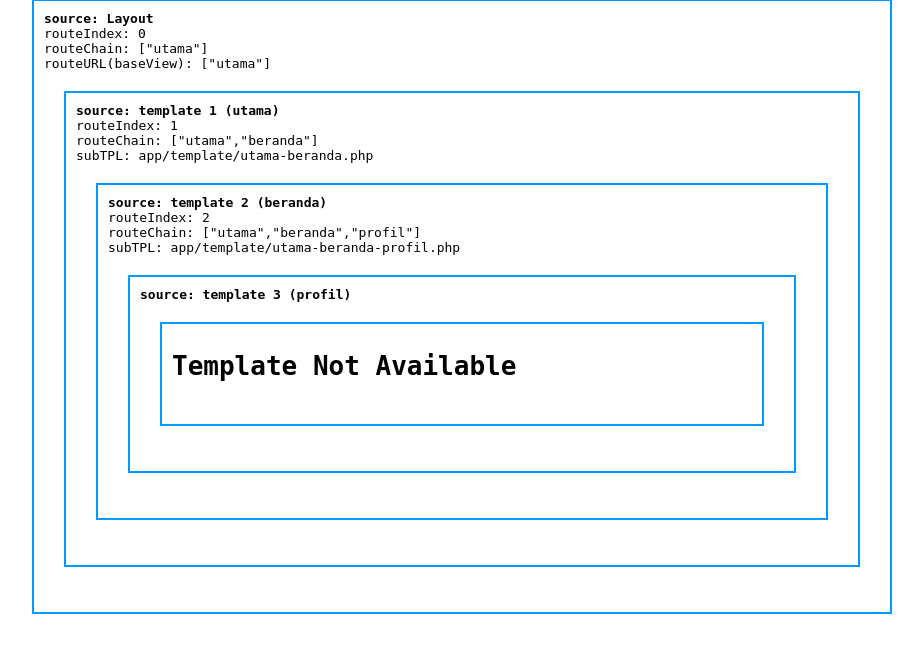
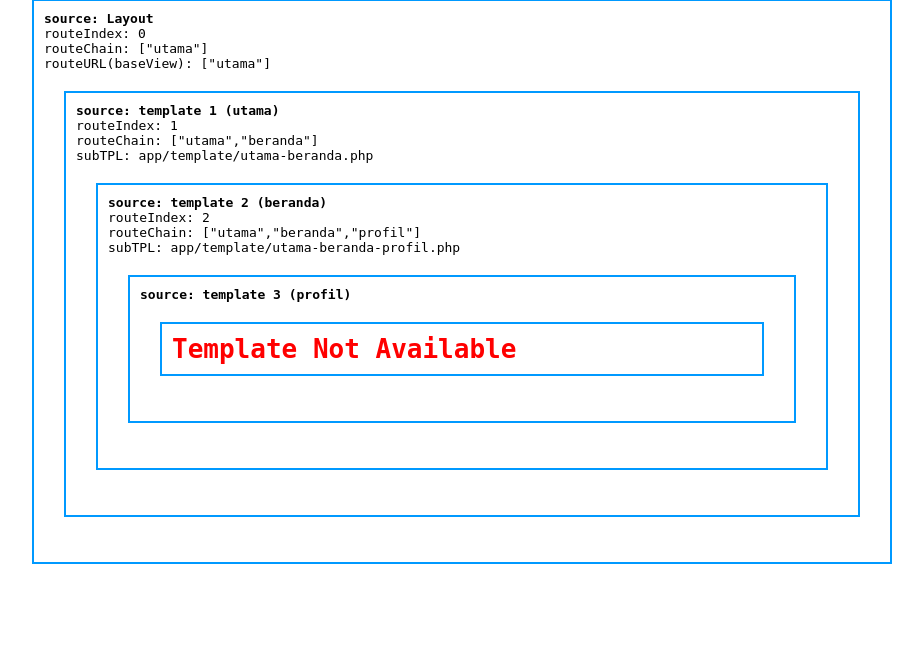
Before and after one commit to Thomas89/php-cain-controller, a PHP site: page /rantai/ in a window 1280 px wide. Shown: the part 21-674 px from the top of the page, without its empty margins (178-1101 px from the left). Run offline with PHP 8.4, Linux system fonts and the light colour scheme.

Commit message:
css heading tag

```diff
--- a/app/layout.php
+++ b/app/layout.php
@@ -1,7 +1,6 @@
 <!DOCTYPE html>
 <html>
 <head>
-	<!-- <title>this Doc.Title</title> -->
 	<title>Avz: CainController</title>
 	<style type="text/css">
 		#base {
@@ -11,11 +10,15 @@
 			position: relative;
 		}
 		pre.box {
-			/*width: 90%;*/
-			/*margin: 10px auto;*/
 			padding: 10px;
 			margin: 20px;
 			border: 2px solid #0099ff;
+		}
+		h1,h2,h3,h4 {
+			margin: 0px;
+			padding: 0px;
+			color: red;
+			display: inline-block;
 		}
 	</style>
 </head>
```
